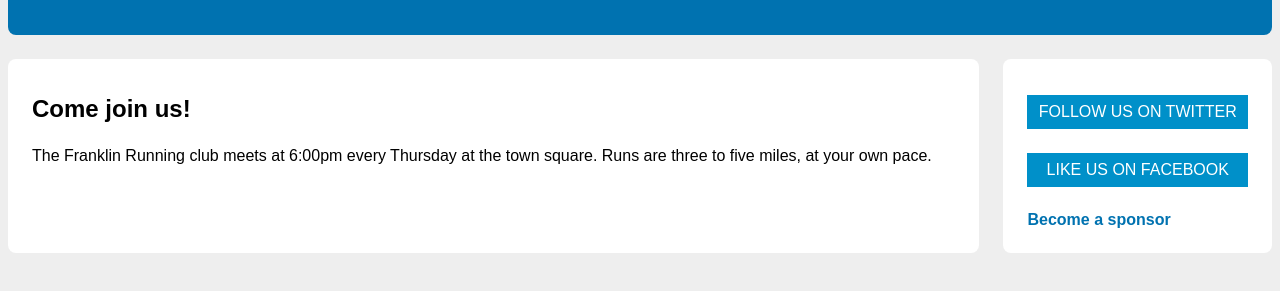
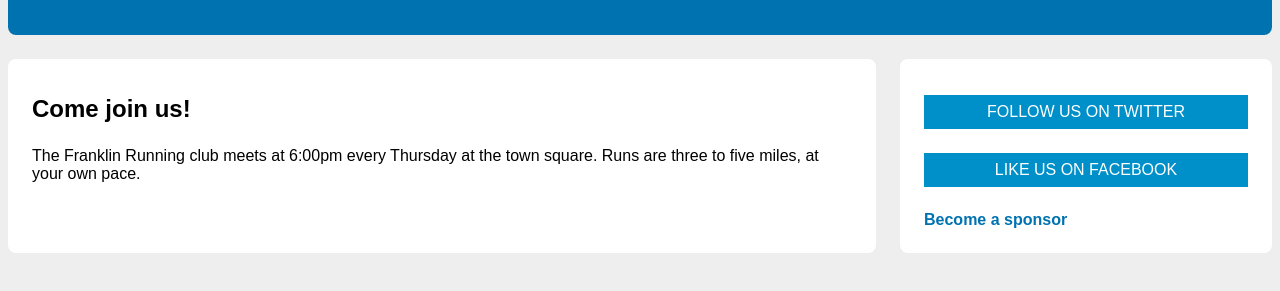
Before and after one commit to EnricoMassoneDeltatre/mastering-box-model, a website: page index.html in a window 1280 px wide. Shown: the part 85-376 px from the top of the page. Drawn offline with Linux system fonts and the light colour scheme.

Commit message:
fixed column width

```diff
--- a/style.css
+++ b/style.css
@@ -41,6 +41,7 @@ header {
   border-radius: 0.5em;
   padding: 1em 1.5em;
   display: table-cell;
+  width: 70%;
 }
 
 .sidebar {
@@ -48,6 +49,7 @@ header {
   border-radius: 0.5em;
   padding: 1.5em;
   display: table-cell;
+  width: 30%;
 }
 
 .button-link {
```
